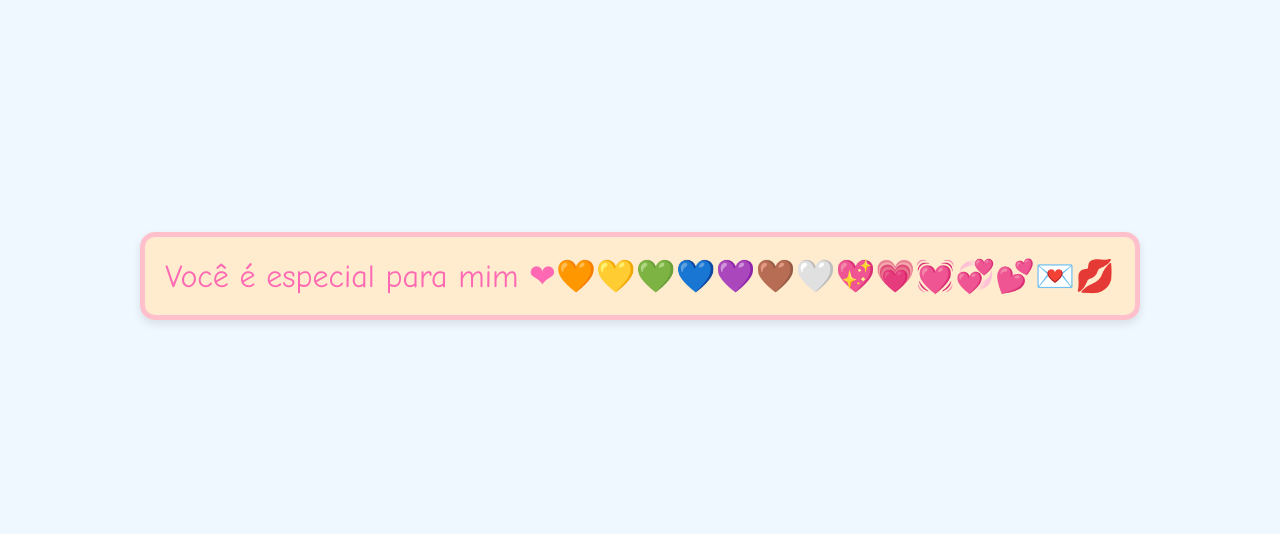
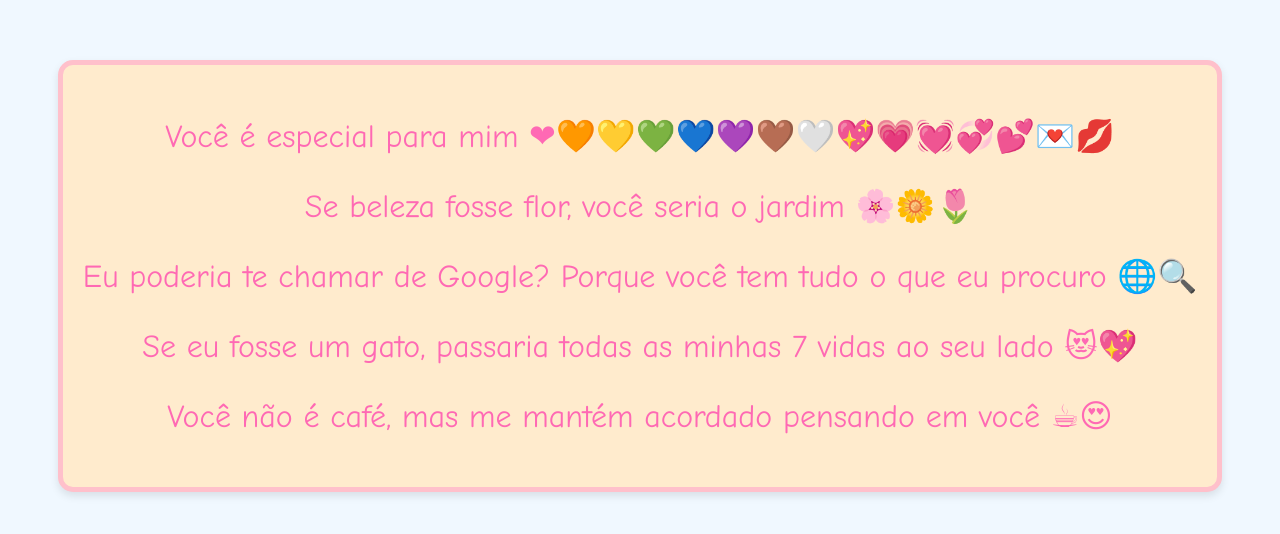
Before and after one commit to Zeuszindosraio/Carta, a plain HTML site: page index.html in a window 1280 px wide. Shown: the part 124-658 px from the top of the page. Drawn offline with Linux system fonts and the light colour scheme.

Commit message:
index.html

```diff
--- a/index.html
+++ b/index.html
@@ -8,7 +8,11 @@
 </head>
 <body>
     <div class="cute-text">
-        Você é especial para mim ❤🧡💛💚💙💜🤎🤍💖💗💓💞💕💌💋
+        <p>Você é especial para mim ❤🧡💛💚💙💜🤎🤍💖💗💓💞💕💌💋</p>
+        <p>Se beleza fosse flor, você seria o jardim 🌸🌼🌷</p>
+        <p>Eu poderia te chamar de Google? Porque você tem tudo o que eu procuro 🌐🔍</p>
+        <p>Se eu fosse um gato, passaria todas as minhas 7 vidas ao seu lado 😻💖</p>
+        <p>Você não é café, mas me mantém acordado pensando em você ☕😍</p>
     </div>
 </body>
 </html>
```
